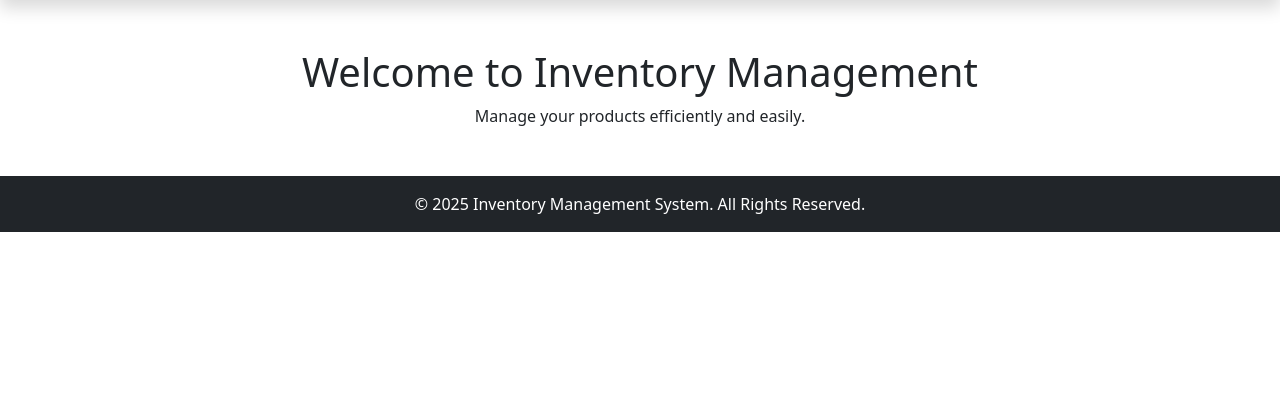
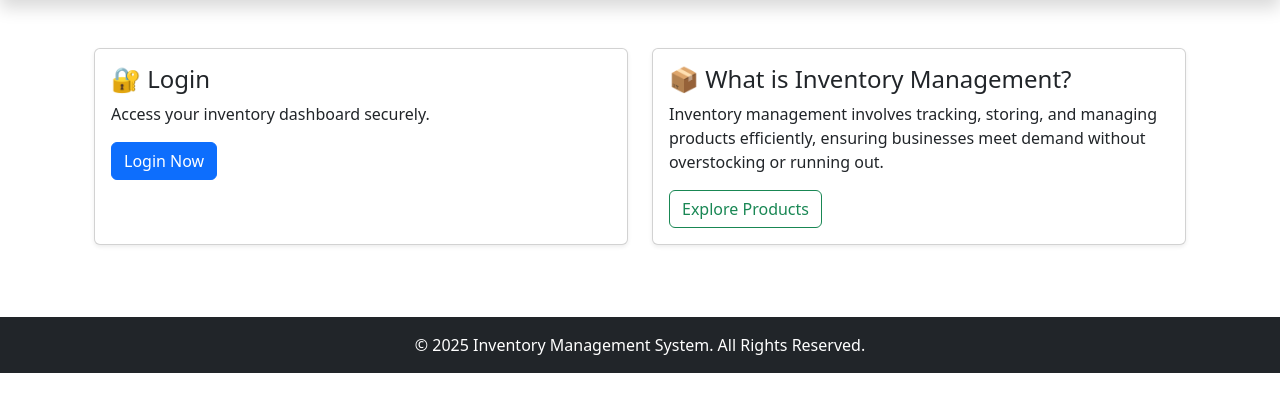
Before and after one commit to Purohit1999/inventory_management, a Django app: template inventory/templates/inventory/home.html in a window 1280 px wide. Shown: the part 56-468 px from the top of the page. Run offline with Django 5.2, Linux system fonts and the light colour scheme; the template is opened without the code that fills it, so the values that code supplies are empty.

Commit message:
home.html edited

```diff
--- a/inventory/templates/inventory/home.html
+++ b/inventory/templates/inventory/home.html
@@ -1,8 +1,32 @@
-{% extends 'inventory/base.html' %}
-
-{% block title %}Home - Inventory{% endblock %}
+{% extends 'base.html' %}
+{% load static %}
 
 {% block content %}
-    <h1 class="text-center mt-5">Welcome to Inventory Management</h1>
-    <p class="text-center">Manage your products efficiently and easily.</p>
+<div class="container mt-5">
+  <div class="row">
+    <!-- Login Card -->
+    <div class="col-md-6 mb-4">
+      <div class="card shadow-sm h-100">
+        <div class="card-body">
+          <h4 class="card-title">🔐 Login</h4>
+          <p class="card-text">Access your inventory dashboard securely.</p>
+          <a href="{% url 'login' %}" class="btn btn-primary">Login Now</a>
+        </div>
+      </div>
+    </div>
+
+    <!-- About Inventory Card -->
+    <div class="col-md-6 mb-4">
+      <div class="card shadow-sm h-100">
+        <div class="card-body">
+          <h4 class="card-title">📦 What is Inventory Management?</h4>
+          <p class="card-text">
+            Inventory management involves tracking, storing, and managing products efficiently, ensuring businesses meet demand without overstocking or running out.
+          </p>
+          <a href="{% url 'product_list' %}" class="btn btn-outline-success">Explore Products</a>
+        </div>
+      </div>
+    </div>
+  </div>
+</div>
 {% endblock %}
```
